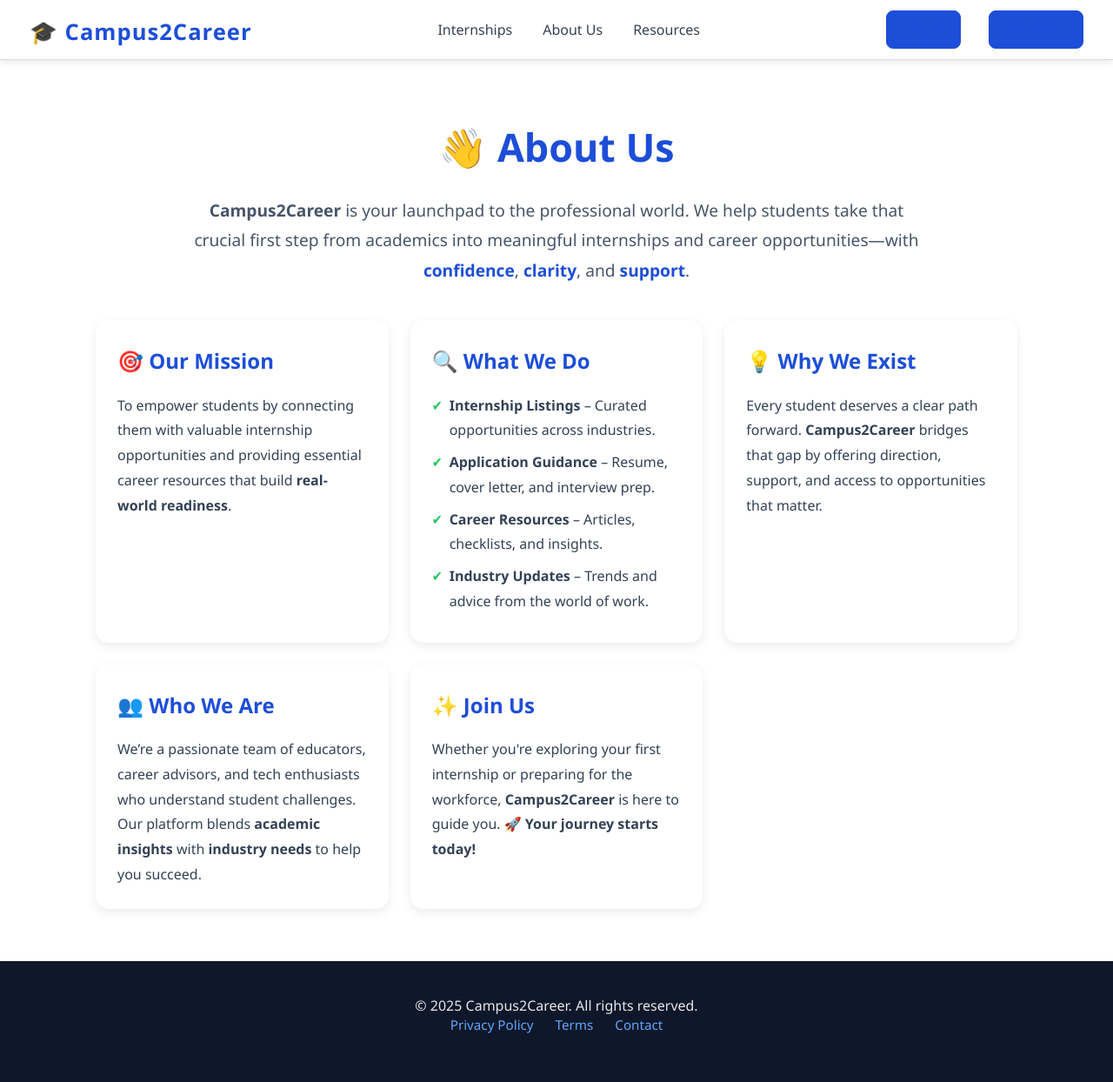
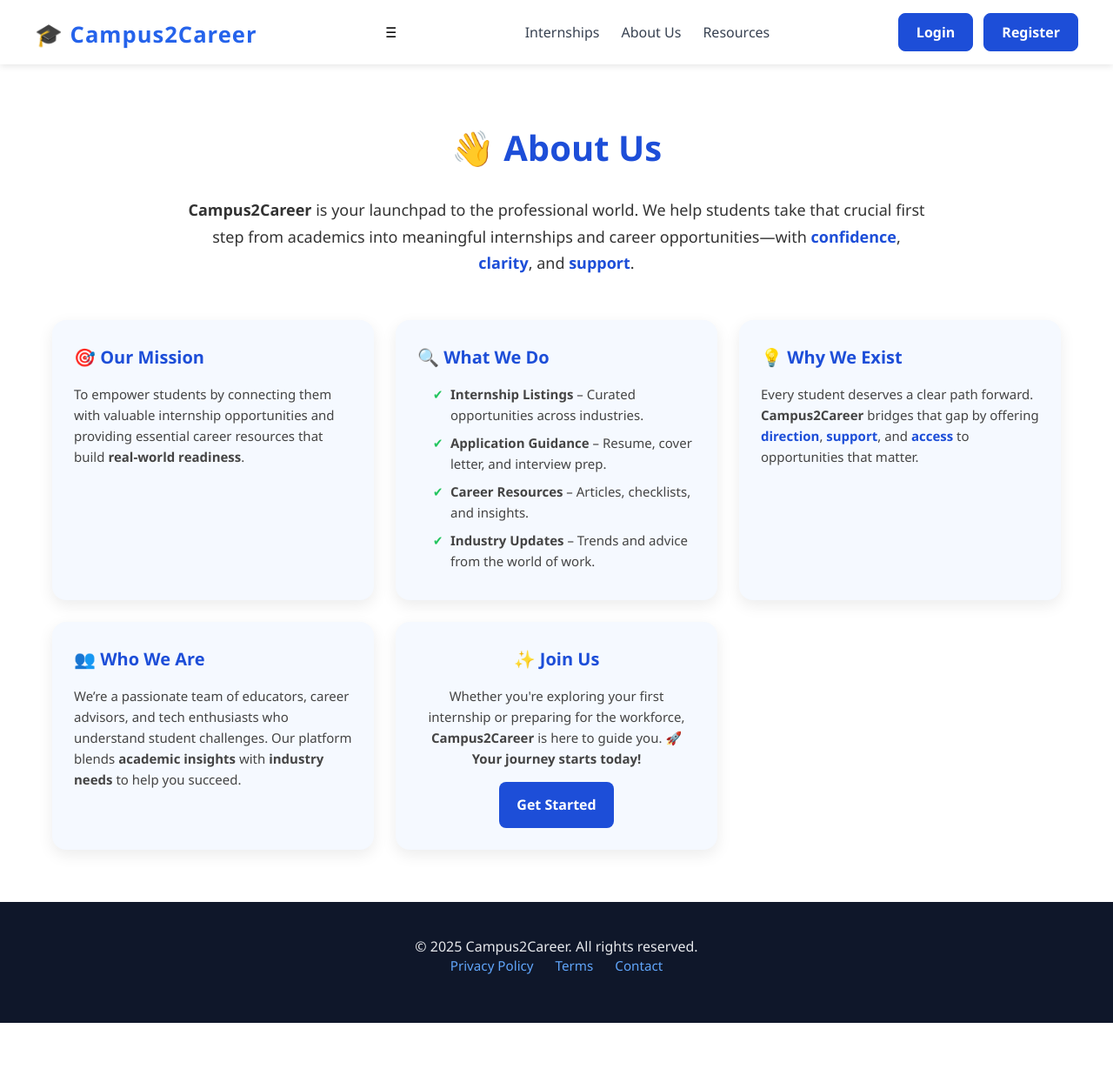
Before and after one commit to aditi-jagdale/Campus2Career, a Flask app: page /aboutus in a window 1280 px wide. Shown: the whole page at 87% size. After the commit the page ends 1176 px from the top, so only its background shows below. Run offline with Flask 3, Linux system fonts and the light colour scheme; some libraries are stand-ins or nearby versions.

Commit message:
Add this new file

```diff
--- a/templates/aboutus.html
+++ b/templates/aboutus.html
@@ -49,14 +49,122 @@
       </p>
     </div>
 
-    <div class="about-card">
+    <div class="about-card join-card">
       <h2>✨ Join Us</h2>
       <p>
         Whether you're exploring your first internship or preparing for the workforce,
         <strong>Campus2Career</strong> is here to guide you.
         🚀 <b>Your journey starts today!</b>
       </p>
+      <a href="{{ url_for('register') }}" class="join-btn">Get Started</a>
     </div>
   </div>
 </section>
 {% endblock %}
+
+{% block styles %}
+<style>
+/* ===== About Us Page ===== */
+.aboutus {
+  max-width: 1200px;
+  margin: 0 auto;
+  padding: 60px 20px;
+}
+
+.about-title {
+  font-size: 40px;
+  font-weight: 700;
+  color: #1d4ed8;
+  text-align: center;
+  margin-bottom: 20px;
+}
+
+.about-intro {
+  text-align: center;
+  font-size: 18px;
+  line-height: 1.7;
+  margin-bottom: 50px;
+  color: #333;
+}
+
+.highlight {
+  color: #1d4ed8;
+  font-weight: 600;
+}
+
+.about-grid {
+  display: grid;
+  grid-template-columns: repeat(auto-fit, minmax(280px, 1fr));
+  gap: 25px;
+}
+
+.about-card {
+  background: #f5f9ff;
+  padding: 25px;
+  border-radius: 16px;
+  box-shadow: 0 6px 18px rgba(0,0,0,0.08);
+  transition: transform 0.3s ease;
+}
+
+.about-card:hover {
+  transform: translateY(-6px);
+}
+
+.about-card h2 {
+  font-size: 20px;
+  color: #1d4ed8;
+  margin-bottom: 12px;
+}
+
+.about-card p, .about-card ul {
+  font-size: 15px;
+  color: #444;
+  line-height: 1.6;
+}
+
+.about-card ul {
+  padding-left: 18px;
+}
+
+.join-card {
+  text-align: center;
+}
+
+.join-btn {
+  display: inline-block;
+  margin-top: 15px;
+  padding: 12px 20px;
+  background: #1d4ed8;
+  color: white;
+  font-weight: 600;
+  border-radius: 8px;
+  text-decoration: none;
+  transition: background 0.3s ease;
+}
+
+.join-btn:hover {
+  background: #153eaa;
+}
+
+/* Responsive Adjustments */
+@media (max-width: 600px) {
+  .about-title {
+    font-size: 32px;
+  }
+  .about-intro {
+    font-size: 16px;
+    margin-bottom: 35px;
+  }
+  .about-grid {
+    gap: 18px; /* tighter spacing on small screens */
+  }
+  .about-card {
+    padding: 20px;
+  }
+  .join-btn {
+    width: 100%; /* full-width button for tap friendliness */
+    padding: 14px;
+  }
+}
+</style>
+{% endblock %}
```
